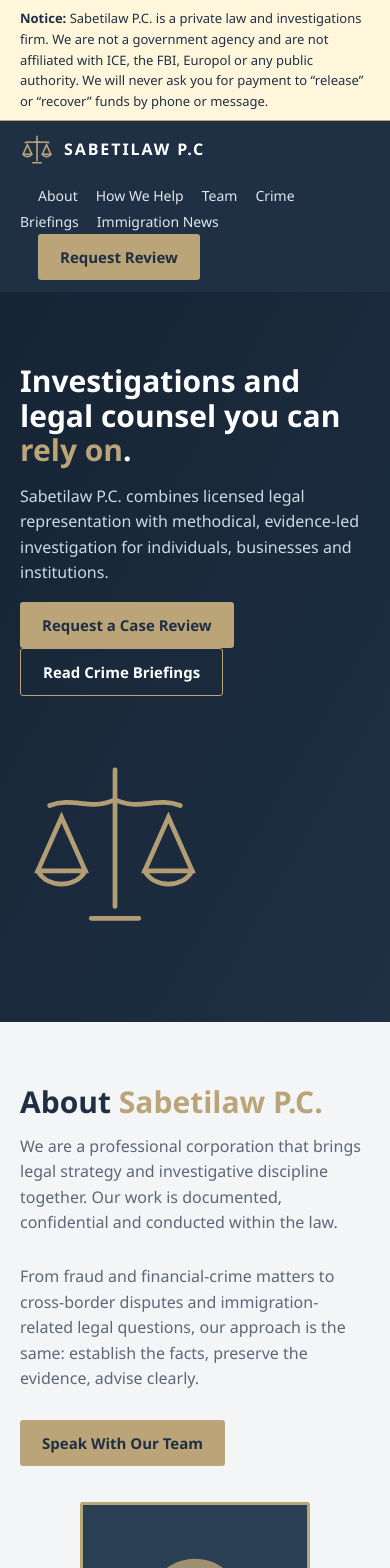
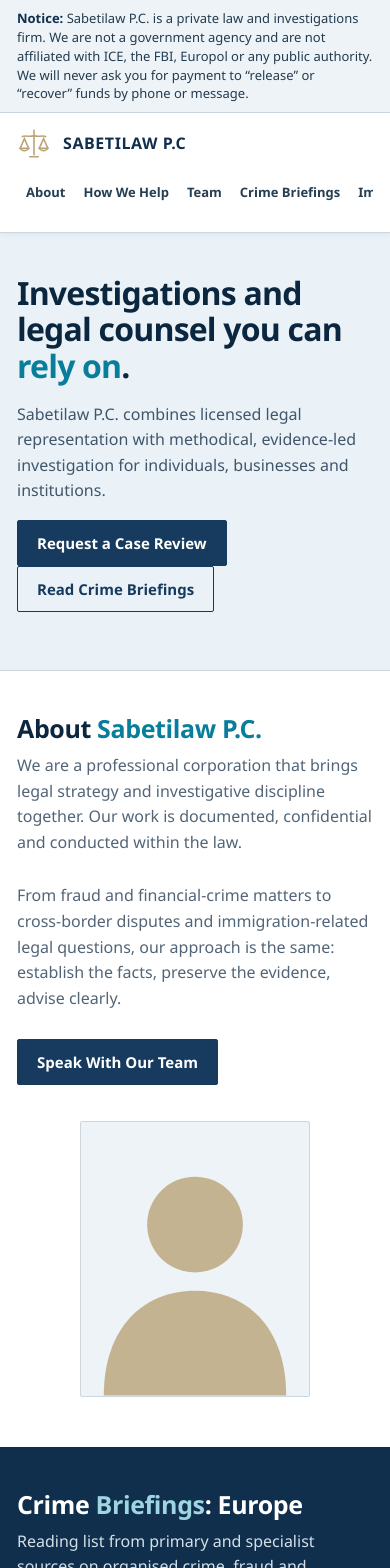
Before and after one commit to Eldee05/sabetilaw, a React (Vite) app in the folder client/: page / in a window 390 px wide. Shown: the top 1568 px of the page. Built offline with nearby package versions, Linux system fonts and the light colour scheme; no server answers.

Commit message:
Redesign public site with restrained government-inspired styling

```diff
--- a/client/src/styles.css
+++ b/client/src/styles.css
@@ -1,351 +1,304 @@
 :root {
-  --navy: #1f3044;
-  --navy2: #162434;
-  --gold: #bba478;
-  --bg: #f4f5f7;
-  --card: #fff;
-  --ink: #1f3044;
-  --mut: #5b6877;
-  --line: #d9dee5;
-  --warn: #fff6dc;
+  color-scheme: light;
+  --gov-blue: #173b5e;
+  --gov-blue-dark: #102f4c;
+  --gov-blue-deep: #0b263f;
+  --gov-blue-light: #eaf2f8;
+  --gov-cyan: #087e9b;
+  --ink: #172b3d;
+  --muted: #526577;
+  --bg: #ffffff;
+  --surface: #f3f7fa;
+  --card: #ffffff;
+  --line: #cbd6df;
+  --line-strong: #9aabba;
+  --gold: #b99a62;
+  --warn: #fff8e8;
   box-sizing: border-box;
   padding-top: env(safe-area-inset-top, 0px);
   padding-bottom: env(safe-area-inset-bottom, 0px);
 }
-@media (prefers-color-scheme: dark) {
-  :root:not([data-theme="light"]) {
-    --bg: #0f1823;
-    --card: #1a2838;
-    --ink: #eef1f5;
-    --mut: #a9b4c2;
-    --line: #2c3c50;
-    --warn: #3a3321;
-  }
-}
-:root[data-theme="dark"] {
-  --bg: #0f1823;
-  --card: #1a2838;
-  --ink: #eef1f5;
-  --mut: #a9b4c2;
-  --line: #2c3c50;
-  --warn: #3a3321;
-}
-* {
-  box-sizing: inherit;
-}
-html {
-  scroll-behavior: smooth;
-}
+* { box-sizing: inherit; }
+html { scroll-behavior: smooth; scroll-padding-top: 92px; }
 body {
   margin: 0;
   background: var(--bg);
   color: var(--ink);
-  font:
-    16px/1.6 "Segoe UI",
-    system-ui,
-    sans-serif;
+  font: 16px/1.6 "Source Sans 3", "Segoe UI", system-ui, sans-serif;
 }
-a {
-  color: inherit;
+a { color: #075b91; text-underline-offset: 3px; }
+a:hover { color: var(--gov-blue-dark); }
+a:focus-visible, button:focus-visible, input:focus-visible, select:focus-visible, textarea:focus-visible {
+  outline: 3px solid #f2c14e;
+  outline-offset: 2px;
 }
-.w {
-  max-width: 1100px;
-  margin: 0 auto;
-  padding: 0 20px;
+.w { max-width: 1200px; margin: 0 auto; padding: 0 24px; }
+.disc {
+  background: #edf3f7;
+  color: #243b4f;
+  font-size: 13px;
+  line-height: 1.45;
+  padding: 9px 0;
+  border-bottom: 1px solid #cbd6df;
 }
-.disc {
-  background: var(--warn);
+.disc b { color: var(--gov-blue-dark); }
+header {
+  background: #fff;
   color: var(--ink);
-  font-size: 13px;
-  padding: 8px 0;
-  border-bottom: 1px solid var(--gold);
-}
-header {
-  background: var(--navy);
-  color: #fff;
   position: sticky;
   top: 0;
-  z-index: 5;
+  z-index: 20;
+  border-bottom: 1px solid var(--line);
+  box-shadow: 0 2px 5px rgb(16 47 76 / 5%);
 }
 .nav {
   display: flex;
   align-items: center;
   justify-content: space-between;
-  gap: 16px;
-  flex-wrap: wrap;
-  padding: 12px 20px;
+  gap: 22px;
+  min-height: 82px;
+  padding-top: 10px;
+  padding-bottom: 10px;
 }
 .brand {
   display: flex;
   align-items: center;
-  gap: 10px;
-  font-weight: 700;
-  letter-spacing: 0.12em;
+  gap: 12px;
+  color: var(--gov-blue-dark);
+  font-weight: 750;
+  letter-spacing: .035em;
   text-decoration: none;
+  min-width: 220px;
 }
+.brand-mark {
+  width: 42px;
+  height: 42px;
+  display: grid;
+  place-items: center;
+  border: 1px solid var(--line-strong);
+  color: var(--gov-blue);
+  background: var(--surface);
+  font-size: 11px;
+  font-weight: 800;
+  letter-spacing: .04em;
+}
+.brand-copy { display: grid; line-height: 1.2; }
+.brand-copy strong { font-size: 17px; }
+.brand-copy small {
+  margin-top: 4px;
+  color: var(--muted);
+  font-size: 11px;
+  font-weight: 500;
+  letter-spacing: .015em;
+}
+nav { display: flex; align-items: center; flex-wrap: wrap; gap: 4px; }
 nav a {
-  color: #dfe5ec;
+  color: #263e52;
   text-decoration: none;
-  margin-left: 18px;
+  margin: 0;
+  padding: 10px 11px;
   font-size: 14px;
+  font-weight: 600;
+  border-bottom: 3px solid transparent;
 }
-nav a:hover {
-  color: var(--gold);
-}
+nav a:hover { color: var(--gov-blue); background: var(--surface); border-bottom-color: var(--gov-cyan); }
 .btn {
-  display: inline-block;
-  background: var(--gold);
-  color: var(--navy);
-  padding: 11px 22px;
-  border-radius: 3px;
+  display: inline-flex;
+  align-items: center;
+  justify-content: center;
+  min-height: 44px;
+  background: var(--gov-blue);
+  color: #fff;
+  padding: 10px 19px;
+  border-radius: 2px;
   font-weight: 700;
   text-decoration: none;
-  border: 0;
+  border: 1px solid var(--gov-blue);
   cursor: pointer;
   font-size: 15px;
+  transition: background-color .16s ease, border-color .16s ease;
 }
-.btn.o {
-  background: none;
-  color: #fff;
-  border: 1px solid var(--gold);
+.btn:hover { background: var(--gov-blue-dark); border-color: var(--gov-blue-dark); color: #fff; }
+.btn.o { background: transparent; color: var(--gov-blue); border: 1px solid var(--gov-blue); }
+.btn.o:hover { background: var(--gov-blue-light); color: var(--gov-blue-dark); }
+.hero {
+  background: var(--gov-blue-light);
+  color: var(--ink);
+  padding: 62px 0 66px;
+  border-bottom: 1px solid var(--line);
 }
-.hero {
-  background: linear-gradient(120deg, var(--navy2), var(--navy));
-  color: #fff;
-  padding: 72px 0;
+.hero .w {
+  display: grid;
+  grid-template-columns: minmax(0, 1.5fr) minmax(220px, .7fr);
+  gap: 54px;
+  align-items: center;
 }
 .hero h1 {
-  font-size: clamp(30px, 5vw, 48px);
-  line-height: 1.15;
-  margin: 0 0 14px;
-  max-width: 700px;
+  color: var(--gov-blue-deep);
+  font-size: clamp(32px, 4.5vw, 48px);
+  line-height: 1.13;
+  letter-spacing: -.025em;
+  margin: 0 0 18px;
+  max-width: 760px;
 }
-.hero h1 span,
-h2 span {
-  color: var(--gold);
+.hero h1 span, h2 span { color: var(--gov-cyan); }
+.hero p { max-width: 690px; color: #40566a; margin: 0 0 16px; font-size: 18px; }
+.hero .emb {
+  width: 100%;
+  min-height: 190px;
+  display: grid;
+  place-items: center;
+  border-left: 1px solid #c3d2df;
+  color: var(--gov-blue);
 }
-.hero p {
-  max-width: 620px;
-  color: #cfd8e2;
+.hero .emb svg { max-width: 145px; opacity: .82; }
+.hero .hero-kicker {
+  display: inline-block;
+  margin-bottom: 14px;
+  color: var(--gov-blue);
+  font-size: 12px;
+  font-weight: 750;
+  letter-spacing: .09em;
+  text-transform: uppercase;
 }
-.hero .w {
-  display: flex;
-  gap: 40px;
-  align-items: center;
-  justify-content: space-between;
-  flex-wrap: wrap;
+.hero-actions { display: flex; flex-wrap: wrap; gap: 10px; margin-top: 24px; }
+section { padding: 58px 0; }
+section:nth-of-type(even):not(.band) { background: var(--surface); }
+h2 {
+  color: var(--gov-blue-deep);
+  font-size: clamp(25px, 3vw, 32px);
+  line-height: 1.2;
+  letter-spacing: -.015em;
+  margin: 0 0 10px;
 }
-.emb {
-  width: 190px;
-  opacity: 0.95;
-}
-section {
-  padding: 56px 0;
-}
-h2 {
-  font-size: 30px;
-  margin: 0 0 8px;
-}
-.lead {
-  color: var(--mut);
-  max-width: 720px;
-  margin: 0 0 28px;
-}
+.lead { color: var(--muted); max-width: 760px; margin: 0 0 28px; }
 .alert {
   background: var(--warn);
-  border-left: 5px solid var(--gold);
-  padding: 16px 20px;
-  border-radius: 3px;
+  color: #463a1e;
+  border: 1px solid #e4d4a9;
+  border-left: 4px solid #a47b24;
+  padding: 15px 18px;
+  border-radius: 2px;
   margin-bottom: 28px;
 }
-.alert b {
-  display: block;
-  margin-bottom: 4px;
-}
-.grid {
-  display: grid;
-  gap: 20px;
-  grid-template-columns: repeat(auto-fit, minmax(240px, 1fr));
-}
+.alert b { display: block; margin-bottom: 4px; color: #3e3218; }
+.grid { display: grid; gap: 18px; grid-template-columns: repeat(auto-fit, minmax(230px, 1fr)); }
 .card {
   background: var(--card);
   border: 1px solid var(--line);
-  border-top: 3px solid var(--gold);
-  padding: 22px;
-  border-radius: 3px;
+  border-top: 3px solid var(--gov-blue);
+  padding: 21px;
+  border-radius: 2px;
+  box-shadow: 0 1px 3px rgb(16 47 76 / 5%);
+  transition: border-color .16s ease, box-shadow .16s ease;
 }
-.card h3 {
-  margin: 8px 0;
-}
-.card p {
-  color: var(--mut);
-  margin: 0;
-  font-size: 15px;
-}
-.ic {
-  width: 36px;
-  height: 36px;
-  color: var(--gold);
-}
-.band {
-  background: var(--navy);
-  color: #fff;
-}
-.band .lead {
-  color: #cfd8e2;
-}
+.card:hover { border-color: var(--line-strong); box-shadow: 0 3px 9px rgb(16 47 76 / 8%); }
+.card h3 { color: var(--gov-blue-dark); margin: 8px 0; font-size: 18px; line-height: 1.3; }
+.card p { color: var(--muted); margin: 0; font-size: 15px; }
+.ic { width: 36px; height: 36px; color: var(--gov-cyan); }
+.band { background: var(--gov-blue-dark); color: #fff; }
+.band h2 { color: #fff; }
+.band h2 span { color: #9ed5e2; }
+.band .lead { color: #d4e0e9; }
 .two {
   display: grid;
   gap: 36px;
   grid-template-columns: repeat(auto-fit, minmax(300px, 1fr));
   align-items: center;
 }
-.ph {
-  display: flex;
-  gap: 20px;
-  flex-wrap: wrap;
-}
-.person {
-  flex: 1 1 200px;
-  text-align: center;
-}
+.ph { display: flex; gap: 20px; flex-wrap: wrap; }
+.person { flex: 1 1 200px; text-align: center; }
 .person svg {
   width: 100%;
   max-width: 230px;
-  border: 3px solid var(--gold);
-  border-radius: 3px;
-  background: #2b3f55;
+  border: 1px solid var(--line);
+  border-radius: 2px;
+  background: #edf3f7;
 }
-.person b {
-  display: block;
-  margin-top: 8px;
-}
-.person small {
-  color: var(--mut);
-}
+.person b { display: block; margin-top: 8px; }
+.person small { color: var(--muted); }
+.band .person small { color: #d4e0e9; }
 .list a {
   display: flex;
   gap: 16px;
   align-items: center;
   padding: 14px 16px;
   background: var(--card);
+  color: var(--ink);
   border: 1px solid var(--line);
   margin-bottom: 10px;
   text-decoration: none;
-  border-radius: 3px;
+  border-radius: 2px;
 }
-.list a:hover {
-  border-color: var(--gold);
-}
+.list a:hover { border-color: var(--gov-cyan); background: #f8fbfd; }
 .tag {
   flex: none;
-  background: var(--navy);
-  color: var(--gold);
+  background: var(--gov-blue-light);
+  color: var(--gov-blue-dark);
   font-size: 12px;
   font-weight: 700;
   padding: 6px 10px;
-  border-radius: 3px;
+  border-radius: 2px;
   text-align: center;
   min-width: 76px;
 }
-.list em {
-  display: block;
-  color: var(--mut);
-  font-style: normal;
-  font-size: 14px;
-}
-.cols {
-  display: grid;
-  gap: 36px;
-  grid-template-columns: repeat(auto-fit, minmax(320px, 1fr));
-}
-form {
-  display: grid;
-  gap: 12px;
-}
-input,
-select,
-textarea {
+.list em { display: block; color: var(--muted); font-style: normal; font-size: 14px; }
+.cols { display: grid; gap: 36px; grid-template-columns: repeat(auto-fit, minmax(320px, 1fr)); }
+form { display: grid; gap: 12px; }
+input, select, textarea {
   width: 100%;
-  padding: 12px;
-  border: 1px solid var(--line);
-  border-radius: 3px;
+  padding: 11px 12px;
+  border: 1px solid var(--line-strong);
+  border-radius: 2px;
   background: #fff;
-  color: #1f3044;
+  color: #172b3d;
   font: inherit;
 }
+input:focus, select:focus, textarea:focus { border-color: var(--gov-cyan); }
 footer {
-  background: var(--navy2);
-  color: #b9c4d0;
+  background: var(--gov-blue-deep);
+  color: #d5e0e9;
   padding: 40px 0 24px;
   font-size: 14px;
+  border-top: 4px solid var(--gov-cyan);
 }
-footer a {
-  display: block;
-  color: #b9c4d0;
-  text-decoration: none;
-  margin: 4px 0;
+footer a { display: block; color: #e0eaf1; text-decoration: none; margin: 5px 0; }
+footer a:hover { color: #fff; text-decoration: underline; }
+footer h4 { color: #fff; margin: 0 0 8px; }
+.small { font-size: 12px; margin-top: 24px; border-top: 1px solid #36516a; padding-top: 14px; }
+.nav-btn { margin-left: 8px; }
+.hp { position: absolute; left: -9999px; width: 0; height: 0; opacity: 0; }
+.err { color: #b3261e; font-size: 13px; }
+.band .err { color: #ffb4a8; }
+.ok { font-weight: 700; }
+.band .ok { color: #9ed5e2; }
+.btn:disabled { opacity: .6; cursor: wait; }
+.band .list a { background: #fff; color: #172b3d; }
+.band .list em { color: #526577; }
+.consent { font-size: 14px; color: var(--muted); }
+.consent input { width: auto; margin-right: 8px; }
+.light { color: #d4e0e9; }
+.stack { grid-template-columns: 1fr; }
+.mt { margin-top: 20px; }
+@media (max-width: 900px) {
+  .nav { align-items: flex-start; flex-direction: column; gap: 10px; padding-top: 14px; padding-bottom: 12px; }
+  nav { width: 100%; gap: 0; }
+  nav a { padding: 8px 9px; }
+  .nav-btn { margin-left: 0; }
 }
-footer h4 {
-  color: var(--gold);
-  margin: 0 0 8px;
+@media (max-width: 640px) {
+  .w { padding-left: 17px; padding-right: 17px; }
+  .hero { padding: 42px 0; }
+  .hero .w { grid-template-columns: 1fr; gap: 20px; }
+  .hero .emb { display: none; }
+  .hero p { font-size: 16px; }
+  section { padding: 42px 0; }
+  .grid { grid-template-columns: 1fr; }
+  .cols { grid-template-columns: 1fr; }
+  nav { overflow-x: auto; flex-wrap: nowrap; padding-bottom: 3px; }
+  nav a { white-space: nowrap; font-size: 13px; }
+  .list a { align-items: flex-start; }
 }
-.small {
-  font-size: 12px;
-  margin-top: 24px;
-  border-top: 1px solid #2c3c50;
-  padding-top: 14px;
+@media (prefers-reduced-motion: reduce) {
+  *, *::before, *::after { scroll-behavior: auto !important; transition-duration: .01ms !important; animation-duration: .01ms !important; }
 }
-
-/* ---- additions for the React/Express version ---- */
-.nav-btn {
-  margin-left: 18px;
-}
-.hp {
-  position: absolute;
-  left: -9999px;
-  width: 0;
-  height: 0;
-  opacity: 0;
-}
-.err {
-  color: #b3261e;
-  font-size: 13px;
-}
-.band .err {
-  color: #ffb4a8;
-}
-.ok {
-  font-weight: 700;
-}
-.band .ok {
-  color: var(--gold);
-}
-.btn:disabled {
-  opacity: 0.6;
-  cursor: wait;
-}
-.band .list a {
-  background: #fff;
-  color: #1f3044;
-}
-.band .list em {
-  color: #5b6877;
-}
-.consent {
-  font-size: 14px;
-  color: var(--mut);
-}
-.consent input {
-  width: auto;
-  margin-right: 8px;
-}
-.light {
-  color: #cfd8e2;
-}
-.stack {
-  grid-template-columns: 1fr;
-}
-.mt {
-  margin-top: 20px;
-}
```
